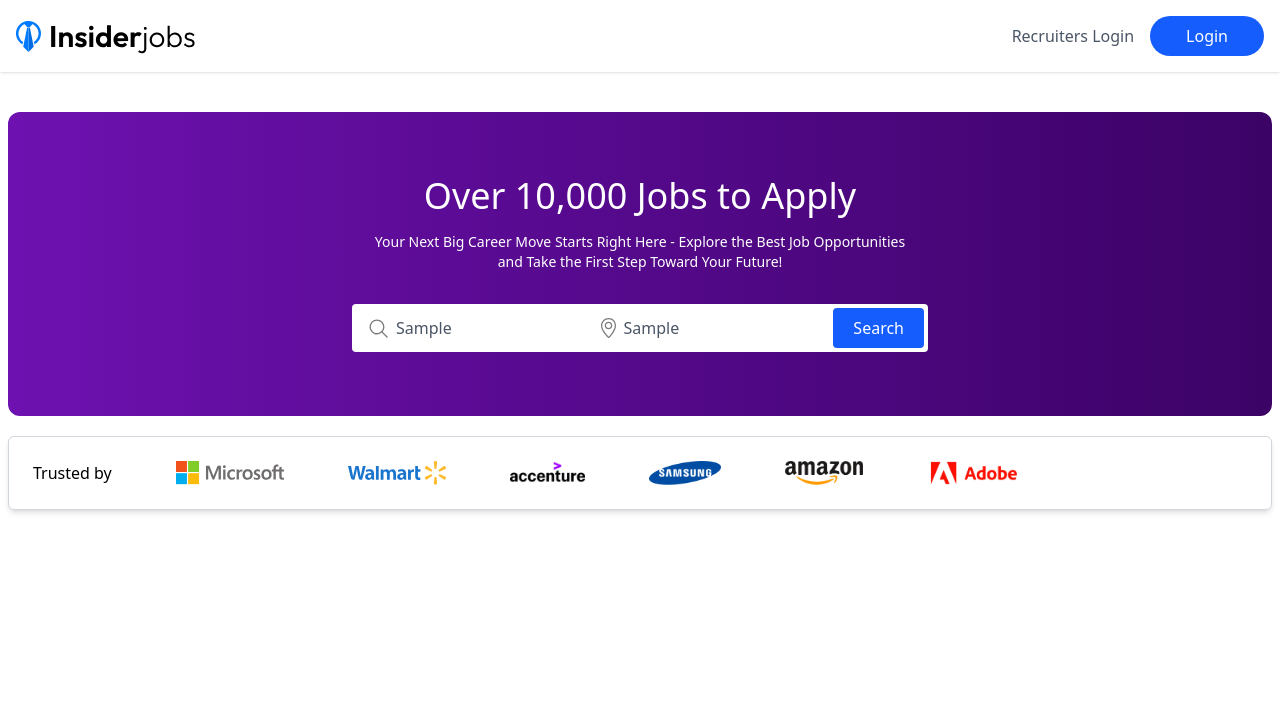
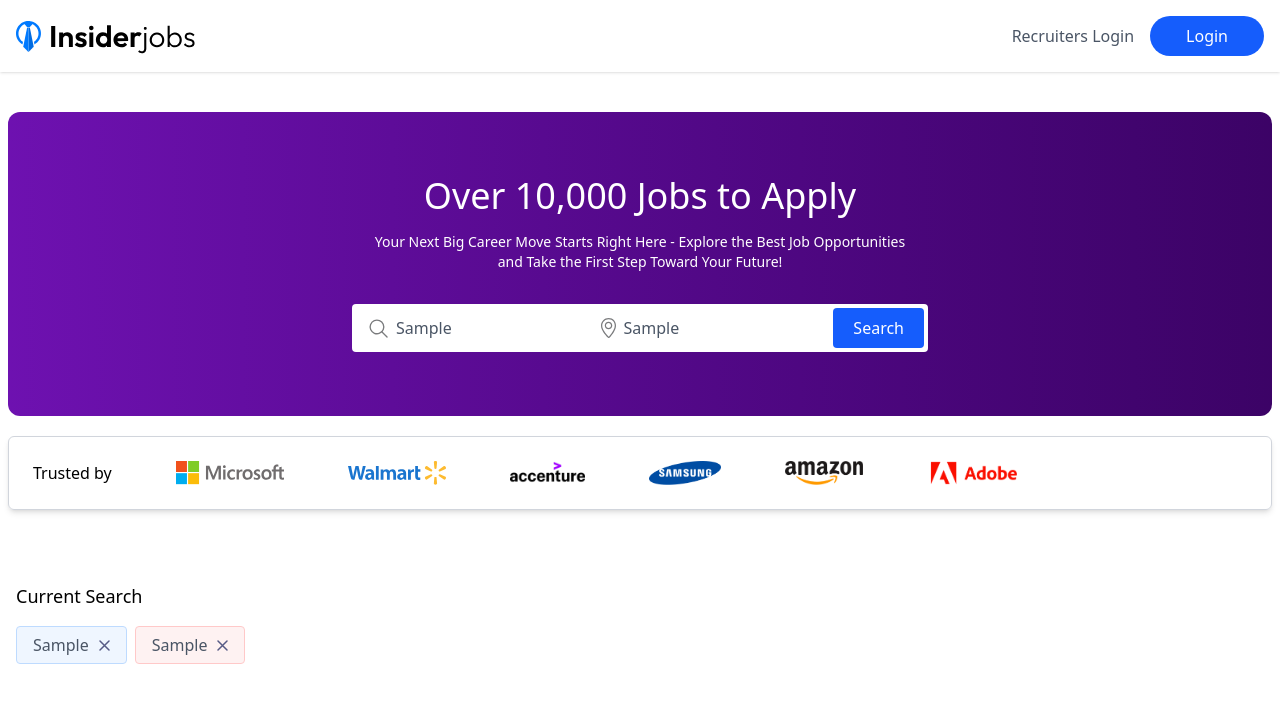
Before and after one commit to fmfahath/job-portal, a React (Vite) app in the folder client/: page / in a window 1280 px wide. Both pictures are taken after typing "Sample", "Sample" into the empty fields and a click on the button "Search". Shown: the top 702 px of the page. Built offline with nearby package versions, Linux system fonts and the light colour scheme; no server answers.

Commit message:
client >> JobListing -- current search section created, css added

```diff
--- /dev/null
+++ b/client/src/components/JobListing.jsx
@@ -0,0 +1,44 @@
+import React, { useContext } from 'react'
+import { AppContext } from '../context/AppContext'
+import { assets } from '../assets/assets';
+
+const JobListing = () => {
+
+    const { isSearched, searchFilter, setSearchFilter } = useContext(AppContext)
+
+    return (
+        <div className='container 2xl:px-20 mx-auto flex flex-col lg:flex-row max-lg:space-y-8 py-8'>
+
+            {/* sidebar */}
+            <div className='w-full lg:w-1/4 bg-white px-4'>
+                {/* search filter from hero component */}
+                {
+                    isSearched && (searchFilter.title !== "" || searchFilter.location !== "") && (
+                        <>
+                            <h3 className='font-medium text-lg mb-4'>Current Search</h3>
+                            <div className='mb-4 text-gray-600'>
+                                {searchFilter.title && (
+                                    <span className='inline-flex items-center gap-2.5 bg-blue-50 border border-blue-200 px-4 py-1.5 rounded'>
+                                        {searchFilter.title}
+                                        <img onClick={() => setSearchFilter(prev => ({ ...prev, title: "" }))} className='cursor-pointer' src={assets.cross_icon} alt="" />
+                                        {/* <img onClick={() => setSearchFilter({ ...searchFilter, title: "" })} className='cursor-pointer' src={assets.cross_icon} alt="" /> */}
+                                    </span>
+                                )}
+                                {searchFilter.location && (
+                                    <span className='inline-flex items-center gap-2.5 bg-red-50 border border-red-200 px-4 py-1.5 rounded ml-2'>
+                                        {searchFilter.location}
+                                        <img onClick={() => setSearchFilter(prev => ({ ...prev, location: "" }))} className='cursor-pointer' src={assets.cross_icon} alt="" />
+                                        {/* <img onClick={() => setSearchFilter({ ...searchFilter, location: "" })} className='cursor-pointer' src={assets.cross_icon} alt="" /> */}
+
+                                    </span>
+                                )}
+                            </div>
+                        </>
+                    )
+                }
+            </div>
+        </div>
+    )
+}
+
+export default JobListing
--- a/client/src/pages/Home.jsx
+++ b/client/src/pages/Home.jsx
@@ -1,6 +1,7 @@
 import React from 'react'
 import Navbar from '../components/Navbar'
 import Hero from '../components/Hero'
+import JobListing from '../components/JobListing'
 
 const Home = () => {
 
@@ -10,6 +11,7 @@
         <div>
             <Navbar />
             <Hero />
+            <JobListing />
         </div>
     )
 }
```
